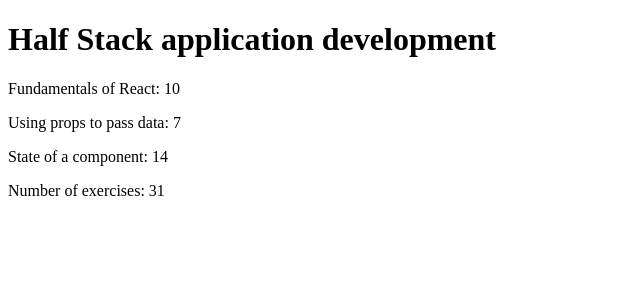
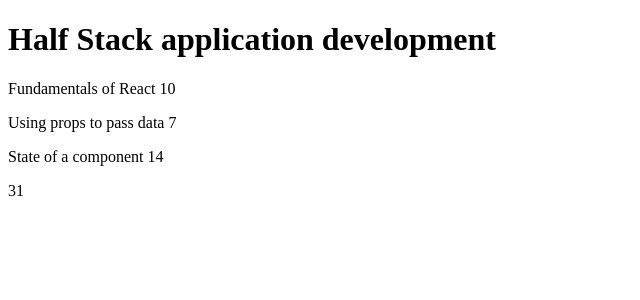
Before and after one commit to Mackensson/FullStackOpen, a React (Vite) app in the folder part1/: page / in a window 1280 px wide. Shown: the top 300 px of the page, without its empty margins (0-640 px from the left). Built offline with nearby package versions, Linux system fonts and the light colour scheme.

Commit message:
exercise 1.3
progress on part1.

```diff
--- a/part1/src/App.jsx
+++ b/part1/src/App.jsx
@@ -1,5 +1,5 @@
 const Header = (props) => {
-  console.log('Hello from Header component.')
+  console.log('Header component: ', props)
   return (
     <div>
       <h1>{props.course}</h1>
@@ -8,27 +8,27 @@
 }
 
 const Content = (props) => {
-  console.log('Hello from Content component.')
+  console.log('Content component: ', props)
   return (
     <div>
-      <Part part={props.part1} exercise={props.exercises1}></Part>
-      <Part part={props.part2} exercise={props.exercises2}></Part>
-      <Part part={props.part3} exercise={props.exercises3}></Part>
+      <Part name={props.part1.name} exercises={props.part1.exercises}></Part>
+      <Part name={props.part2.name} exercises={props.part2.exercises}></Part>
+      <Part name={props.part3.name} exercises={props.part3.exercises}></Part>
     </div>
   )
 }
 
 const Part = (props) => {
-  console.log('Hello from Part component.')
+  console.log('Part component: ', props)
   return (
     <div>
-      <p>{props.part} {props.exercise}</p>
+      <p>{props.name} {props.exercises}</p>
     </div>
   )
 }
 
 const Total = (props) => {
-  console.log('Hello from Total component.')
+  console.log('Total component: ', props)
   return(
     <div>
       <p>{props.message} {props.total}</p>
@@ -38,21 +38,25 @@
 
 
 const App = () => {
-console.log('Init app.')
-const course = 'Half Stack application development'
-const part1 = 'Fundamentals of React:'
-const exercises1 = 10
-const part2 = 'Using props to pass data:'
-const exercises2 = 7
-const part3 = 'State of a component:'
-const exercises3 = 14
-const message = 'Number of exercises:'
+  const course = 'Half Stack application development'
+  const part1 = {
+    name: 'Fundamentals of React',
+    exercises: 10
+  }
+  const part2 = {
+    name: 'Using props to pass data',
+    exercises: 7
+  }
+  const part3 = {
+    name: 'State of a component',
+    exercises: 14
+  }
 
   return (
     <div>
-      <Header course={course}/>
-      <Content part1={part1} exercises1={exercises1} part2={part2} exercises2={exercises2} part3={part3} exercises3={exercises3}/>
-      <Total message={message} total={exercises1 + exercises2 + exercises3}></Total>
+      <Header course={course}></Header>
+      <Content part1={part1} part2={part2} part3={part3}></Content>
+      <Total total={part1.exercises + part2.exercises + part3.exercises}></Total>
     </div>
   )
 }
```
